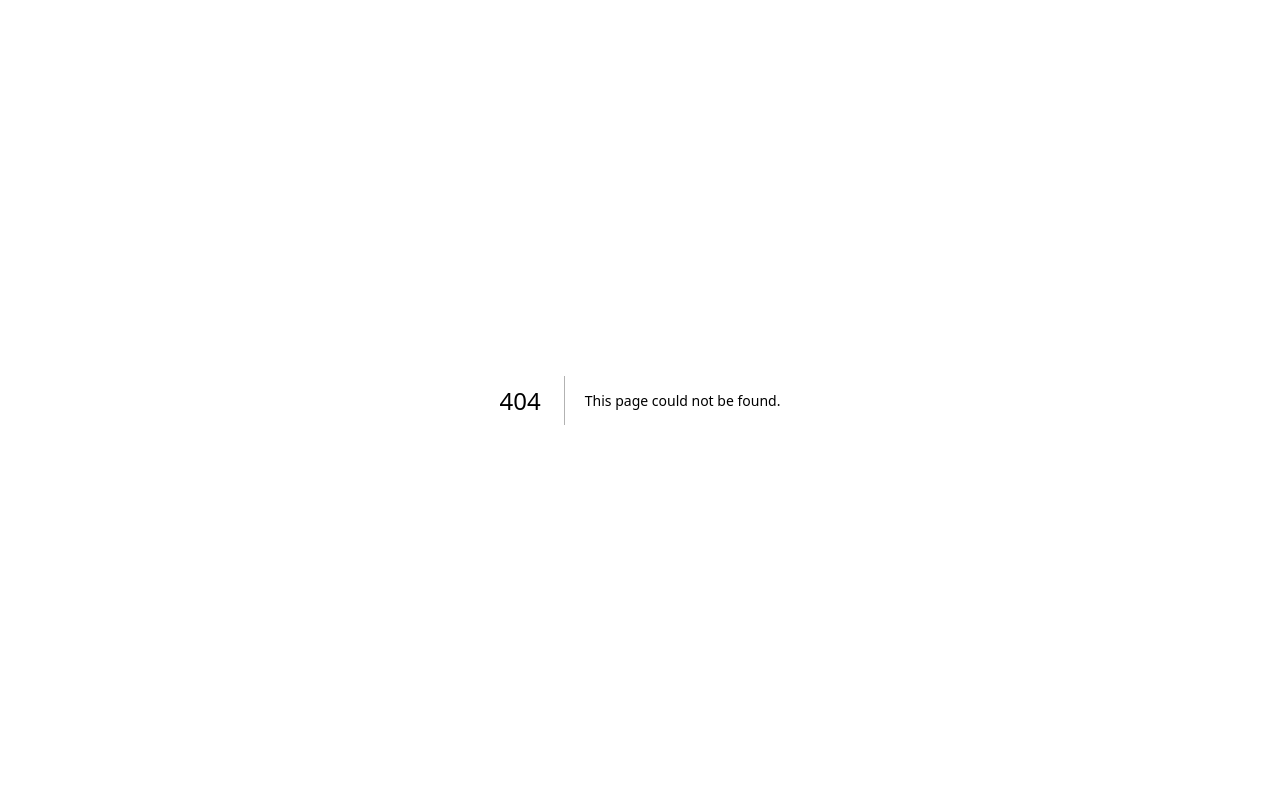
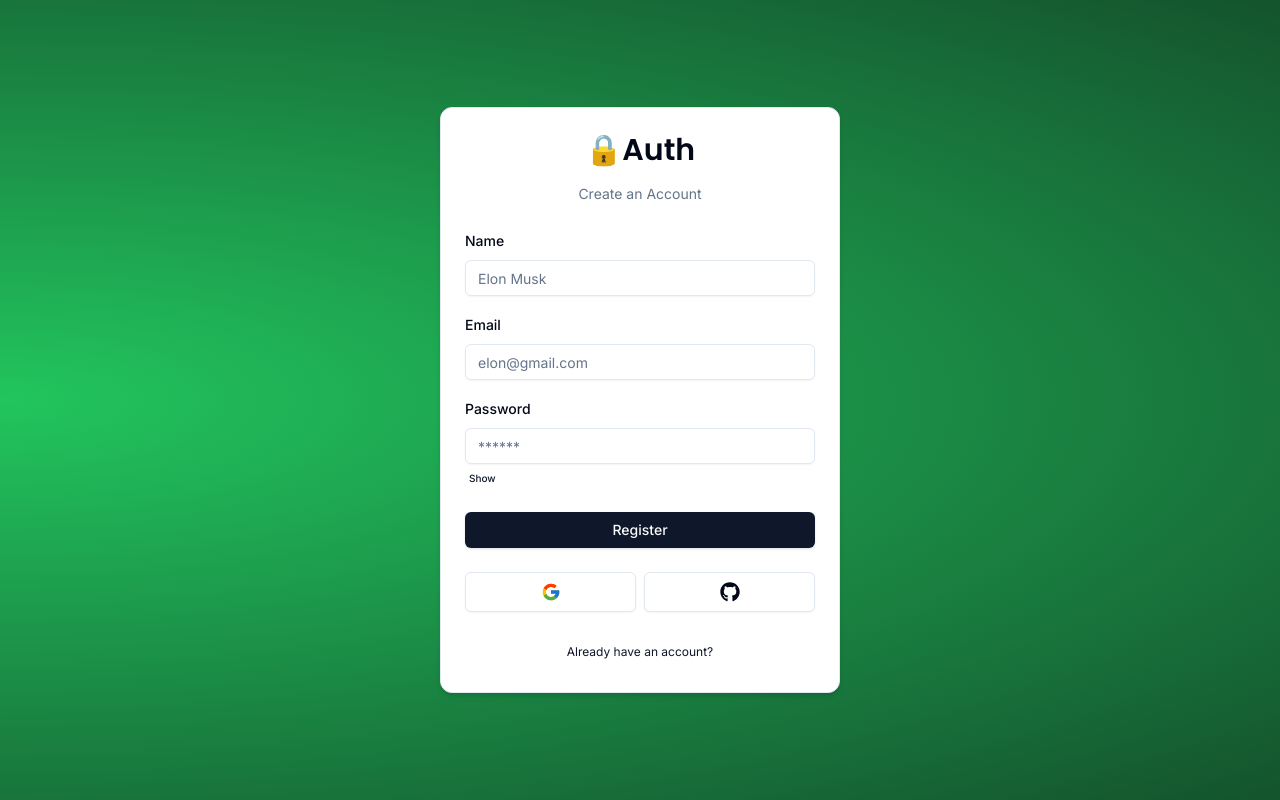
Before and after one commit to faisal004/auth-toolbox, a Next.js app: page /auth/register in a window 1280 px wide. Before the commit this address had no page. Built offline with nearby package versions, Linux system fonts and the light colour scheme.

Commit message:
added : register form added

```diff
--- /dev/null
+++ b/app/auth/register/page.tsx
@@ -0,0 +1,9 @@
+import { RegisterForm } from "@/components/auth/register-form";
+
+const RegisterPage = () => {
+    return (
+        <RegisterForm/>
+     );
+}
+
+export default RegisterPage;
--- /dev/null
+++ b/components/auth/register-form.tsx
@@ -0,0 +1,133 @@
+'use client'
+import { CardWrapper } from './card-wrapper'
+import { useForm } from 'react-hook-form'
+import { zodResolver } from '@hookform/resolvers/zod'
+import {
+  Form,
+  FormControl,
+  FormField,
+  FormLabel,
+  FormMessage,
+  FormItem,
+} from '@/components/ui/form'
+import { RegisterSchema } from '@/schema'
+import { z } from 'zod'
+import { Input } from '../ui/input'
+import { Button } from '../ui/button'
+import { FormError } from '../form-error'
+import { FormSuccess } from '../form-success'
+import { useState } from 'react'
+import { login } from '@/actions/login'
+import { useTransition } from 'react'
+
+export const RegisterForm = () => {
+  const [show, setShow] = useState(false)
+  const [error,setError]=useState<string | undefined>("")
+  const [success,setSuccess]=useState<string | undefined>("")
+  const [isPending, starTransition] = useTransition()
+
+  const form = useForm<z.infer<typeof RegisterSchema>>({
+    resolver: zodResolver(RegisterSchema),
+    defaultValues: {
+      email: '',
+      password: '',
+      name:''
+    },
+  })
+
+  const onSubmit = (values: z.infer<typeof RegisterSchema>) => {
+    starTransition(() => {
+      login(values).then((data)=>{
+        setError(data.error)
+        setSuccess(data.success)
+      })
+    })
+  }
+  return (
+    <CardWrapper
+      headerLabel="Create an Account"
+      backButtonHref="/auth/login"
+      backButtonLabel="Already have an account?"
+      showSocial
+    >
+      <Form {...form}>
+        <form onSubmit={form.handleSubmit(onSubmit)} className="space-y-6">
+          <div className="space-y-4">
+          <FormField
+              control={form.control}
+              name="name"
+              render={({ field }) => (
+                <FormItem>
+                  <FormLabel>Name</FormLabel>
+                  <FormControl>
+                    <Input
+                      {...field}
+                      placeholder="Elon Musk"
+                      disabled={isPending}
+                      type="text"
+                    />
+                  </FormControl>
+                  <FormMessage />
+                </FormItem>
+              )}
+            />
+            <FormField
+              control={form.control}
+              name="email"
+              render={({ field }) => (
+                <FormItem>
+                  <FormLabel>Email</FormLabel>
+                  <FormControl>
+                    <Input
+                      {...field}
+                      placeholder="elon@gmail.com"
+                      disabled={isPending}
+                      type="email"
+                    />
+                  </FormControl>
+                  <FormMessage />
+                </FormItem>
+              )}
+            />
+            <FormField
+              control={form.control}
+              name="password"
+              render={({ field }) => (
+                <FormItem>
+                  <FormLabel>Password</FormLabel>
+                  <FormControl>
+                    <Input
+                      {...field}
+                      placeholder="******"
+                      type={show ? 'text' : 'password'}
+                      disabled={isPending}
+                    />
+                  </FormControl>
+                  <FormMessage />
+                </FormItem>
+              )}
+            />
+          </div>
+          <span className="text-xs">
+            <Button
+              type="button"
+              onClick={() => setShow(!show)}
+              size="xs"
+              variant="link"
+              disabled={isPending}
+            >
+              {show ? 'Hide' : 'Show'}
+            </Button>
+          </span>
+
+          <FormError message={error} />
+          <FormSuccess message={success} />
+
+          <Button type="submit" className="w-full" disabled={isPending}>
+            Register
+          </Button>
+        </form>
+      </Form>
+    </CardWrapper>
+  )
+}
```
